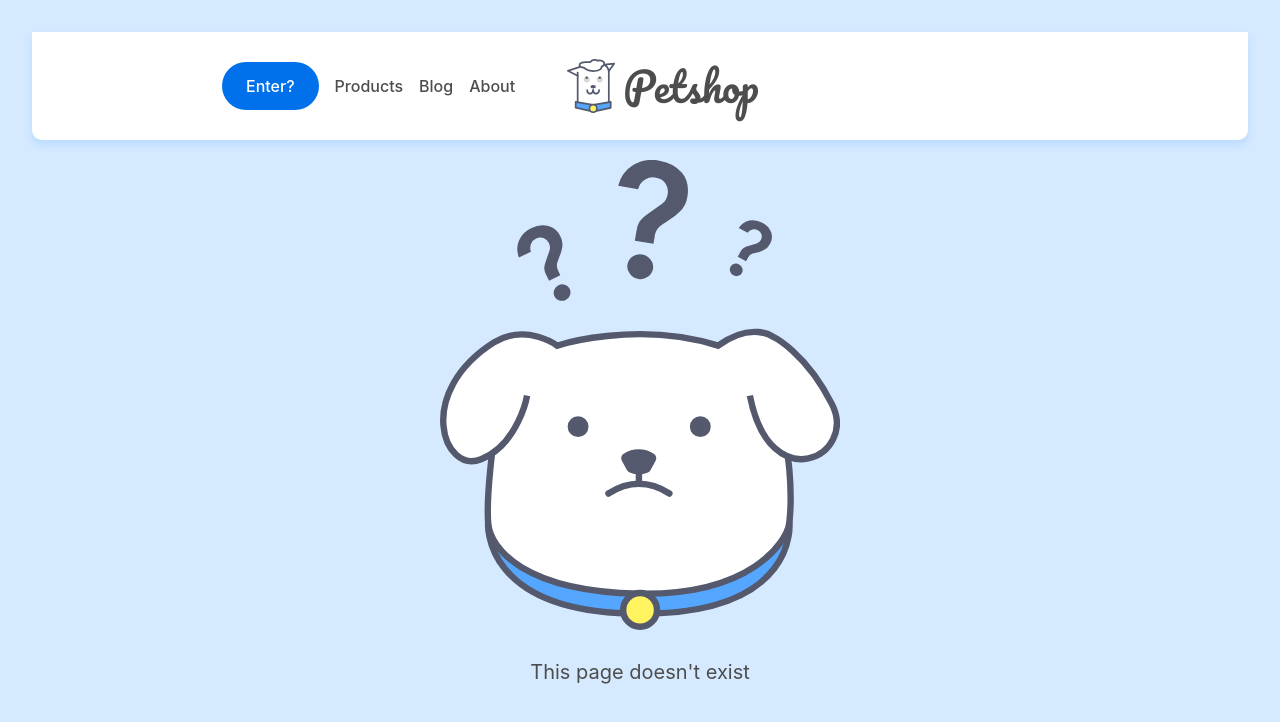
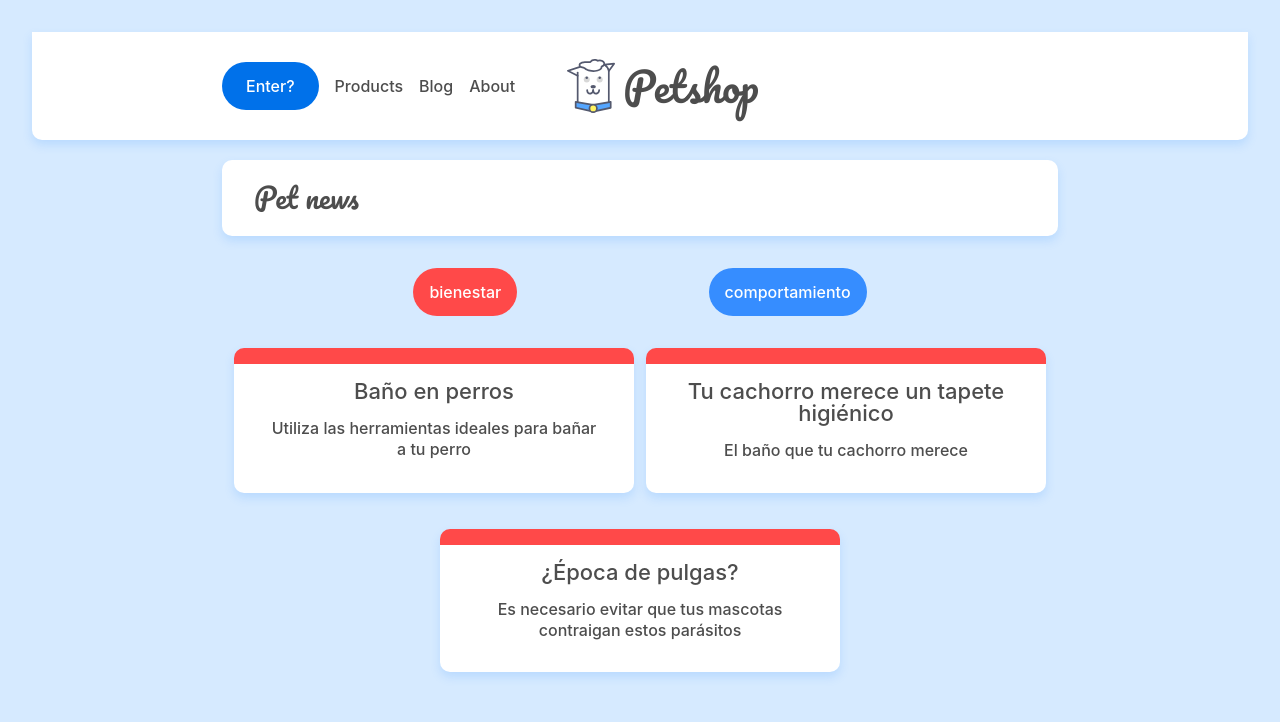
Before and after one commit to AbrahamOliden/react-router, a React (Vite) app: page /categoria/bienestar in a window 1280 px wide. Shown: the top 722 px of the page. Built offline with nearby package versions, Linux system fonts and the light colour scheme; data requests are answered from the project's data file.

Commit message:
changed category for categoria at Category Route

```diff
--- a/src/App.jsx
+++ b/src/App.jsx
@@ -18,7 +18,7 @@ function App() {
         <Route path='/' element={ <Home /> }/>
         <Route path='/about' element={ <About /> }/>
         <Route path='/posts/:id' element={ <Post /> } />
-        <Route path='/category/:id' element={ <Category /> } />
+        <Route path='/categoria/:id' element={ <Category /> } />
         <Route path='*' element={ <Page404 /> }/>
       </Routes>
     </Router>
```
